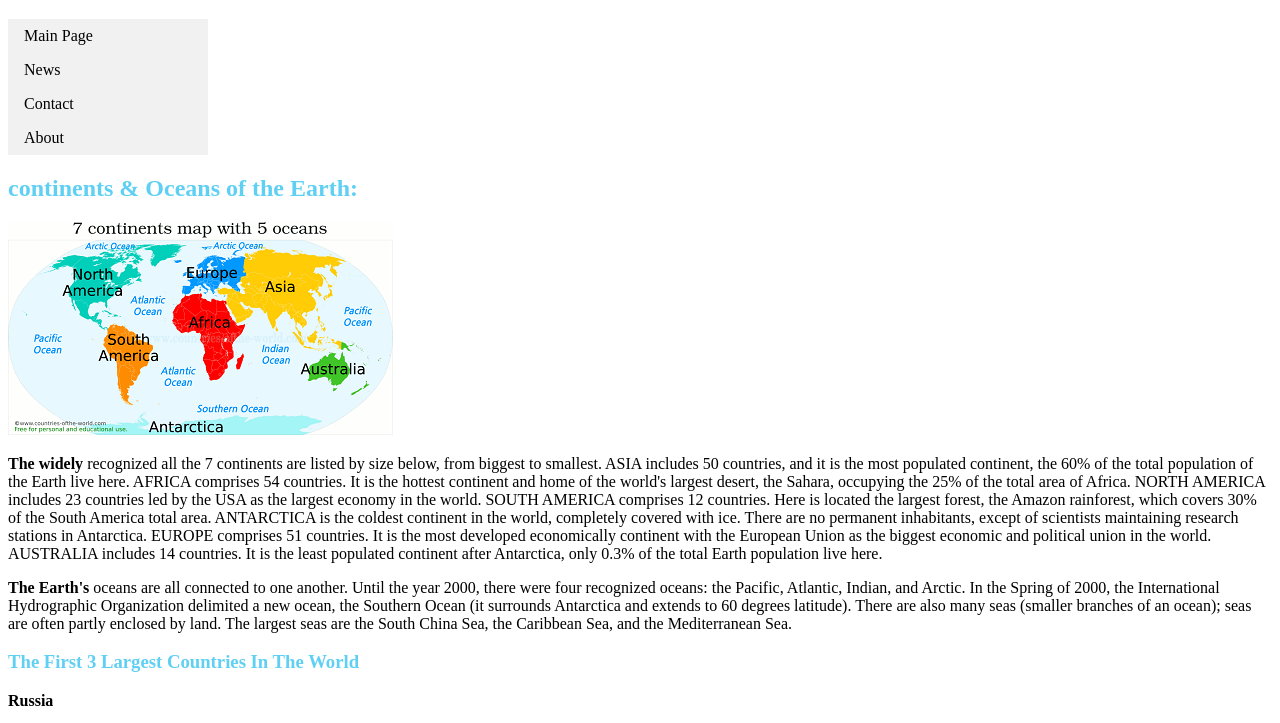
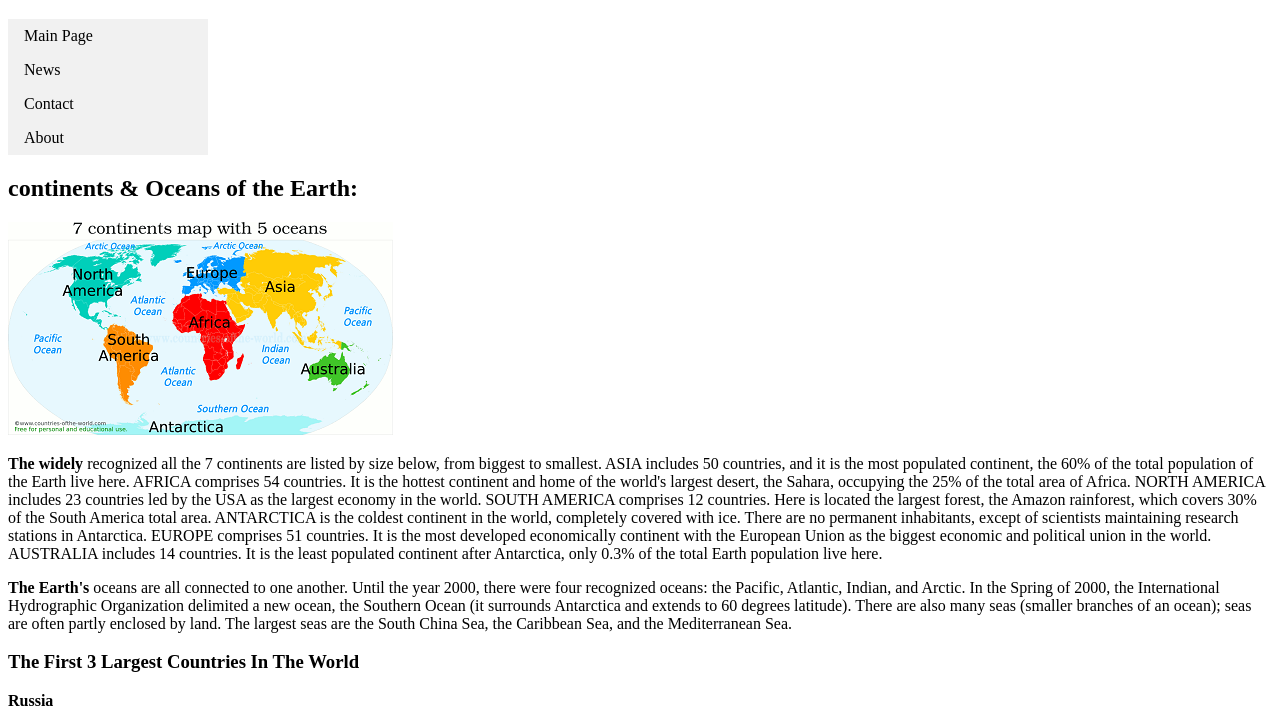
Before and after one commit to YamenAyoubi/HTML, a plain HTML site: page index.html in a window 1280 px wide. Shown: the part 61-784 px from the top of the page. Drawn offline with Linux system fonts and the light colour scheme.

Commit message:
colored removed

```diff
--- a/css/style.css
+++ b/css/style.css
@@ -23,15 +23,6 @@ ul {
     color: rgb(32, 3, 138);
   }
 
-  h2{
-
-    color: rgb(95, 208, 243);
-  }
-  h3{
-
-    color: rgb(95, 208, 243);
-  }
-
   footer{
 
     color: rgb(40, 2, 253);
```
